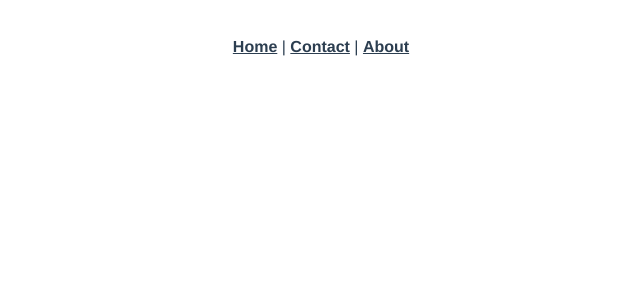
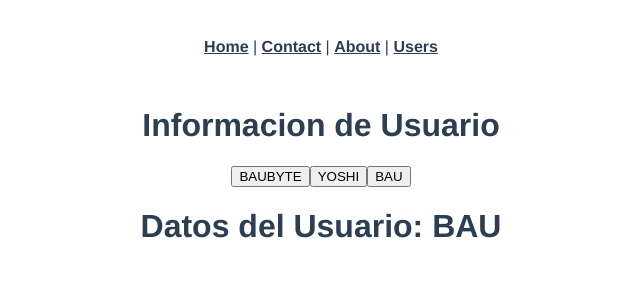
Before and after one commit to baubyte/VueJS, a Vue app in the folder vue-router-01/: page /users/BAU in a window 1280 px wide. Shown: the top 300 px of the page, without its empty margins (319-959 px from the left). Built offline with nearby package versions, Linux system fonts and the light colour scheme.

Commit message:
Login y Signup

```diff
--- a/vue-router-01/src/App.vue
+++ b/vue-router-01/src/App.vue
@@ -3,7 +3,8 @@
     <div id="nav">
       <router-link to="/">Home</router-link> |
       <router-link to="/contact">Contact</router-link> |
-      <router-link to="/about">About</router-link>
+      <router-link to="/about">About</router-link> |
+      <router-link to="/users">Users</router-link>
     </div>
     <router-view/>
   </div>
--- /dev/null
+++ b/vue-router-01/src/components/User.vue
@@ -0,0 +1,11 @@
+<template>
+    <div>
+        <!-- Pasamos lo Parametros -->
+        <h1>Datos del Usuario: {{ $route.params.id}}</h1>
+    </div>
+</template>
+<script>
+export default {
+    name: 'User'
+}
+</script>
--- a/vue-router-01/src/router/index.js
+++ b/vue-router-01/src/router/index.js
@@ -3,6 +3,9 @@ import VueRouter from 'vue-router'
 import Home from '../views/Home.vue'
 import About from '../views/About.vue'
 import Contact from '../views/Contact.vue'
+import Users from '../views/Users.vue'
+import Login from '../views/Login.vue'
+import Signup from '../views/Signup.vue'
 Vue.use(VueRouter)
 
 const routes = [{
@@ -22,6 +25,22 @@ const routes = [{
         path: '/contact',
         name: 'contact',
         component: Contact
+    },
+    /**Rutas con Parámetros */
+    {
+        path: '/users/:id',
+        name: 'users',
+        component: Users
+    },
+    {
+        path: '/login',
+        name: 'login',
+        component: Login
+    },
+    {
+        path: '/signup',
+        name: 'signup',
+        component: Signup
     }
 ]
 
--- /dev/null
+++ b/vue-router-01/src/views/Login.vue
@@ -0,0 +1,5 @@
+<template>
+    <div>
+        <h1>Login</h1>
+    </div>
+</template>
--- /dev/null
+++ b/vue-router-01/src/views/Signup.vue
@@ -0,0 +1,5 @@
+<template>
+    <div>
+        <h1>Signup</h1>
+    </div>
+</template>
--- /dev/null
+++ b/vue-router-01/src/views/Users.vue
@@ -0,0 +1,22 @@
+<template>
+  <div>
+    <h1>Informacion de Usuario</h1>
+    <router-link :to="{ name:'users', params:{id:item}}" v-for="(item,index) of arrayUsers " :key="index">
+        <button type="button" class="btn btn-success">{{item}}</button>
+    </router-link>
+    <user/>
+  </div>
+</template>
+<script>
+import User from '@/components/User.vue'
+export default {
+    components:{
+        User
+    },
+    data(){
+        return{
+            arrayUsers:['BAUBYTE','YOSHI','BAU']
+        }
+    }
+}
+</script>
```
